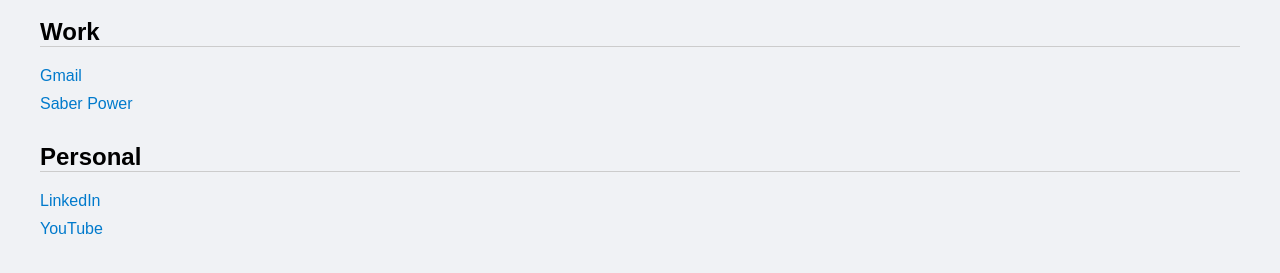
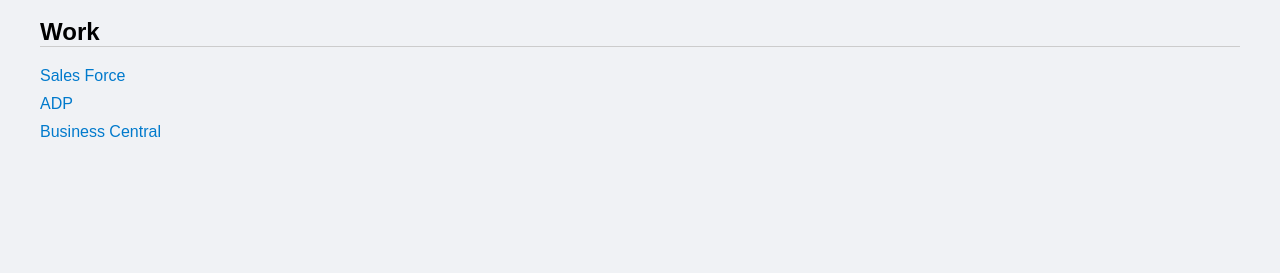
Before and after one commit to TrevorValigura/Hyper-Links, a plain HTML site: page Index.html in a window 1280 px wide. Shown: the part 81-354 px from the top of the page. Drawn offline with Linux system fonts and the light colour scheme.

Commit message:
Update Index.html

```diff
--- a/Index.html
+++ b/Index.html
@@ -41,16 +41,10 @@
   <div class="link-group">
     <h2>Work</h2>
     <ul>
-      <li><a href="https://mail.google.com" target="_blank">Gmail</a></li>
-      <li><a href="https://www.saberpower.com" target="_blank">Saber Power</a></li>
-    </ul>
-  </div>
+      <li><a href="https://saberpower.lightning.force.com/lightning" target="_blank">Sales Force</a></li>
+      <li><a href="https://online.adp.com/signin" target="_blank">ADP</a></li>
+      <li><a href="https://businesscentral.dynamics.com/" target="_blank">Business Central</a></li>
 
-  <div class="link-group">
-    <h2>Personal</h2>
-    <ul>
-      <li><a href="https://www.linkedin.com" target="_blank">LinkedIn</a></li>
-      <li><a href="https://www.youtube.com" target="_blank">YouTube</a></li>
     </ul>
   </div>
 </body>
```
